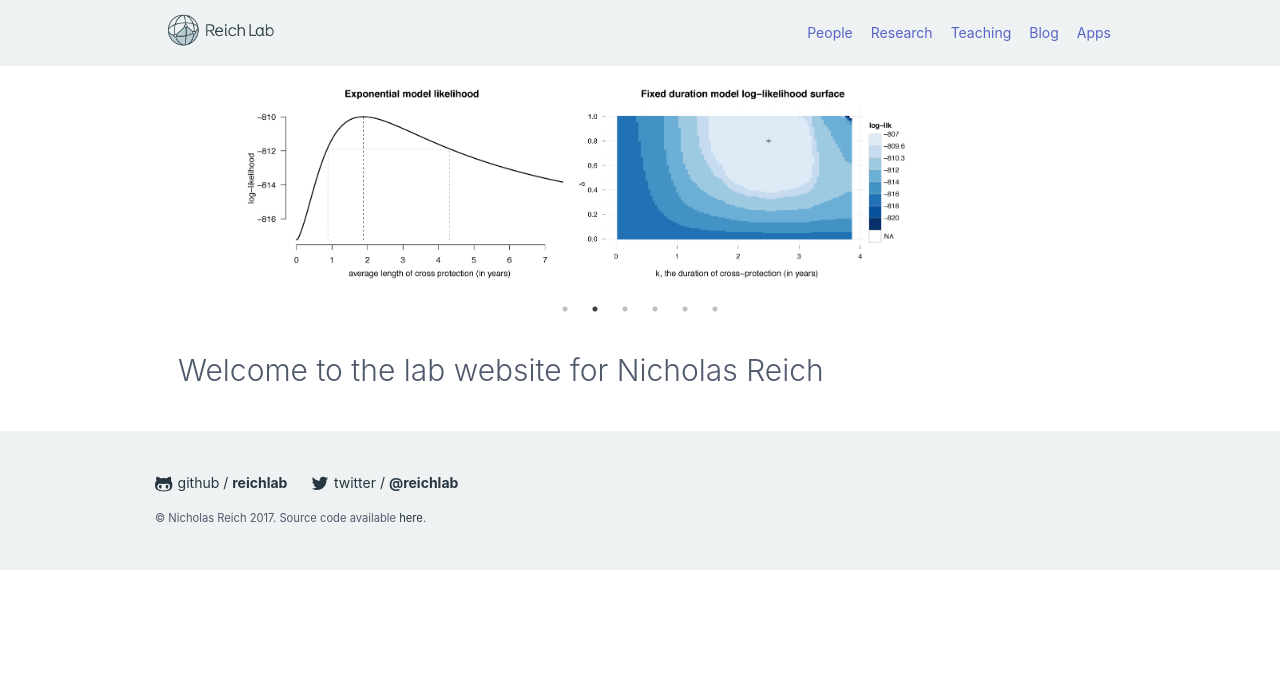
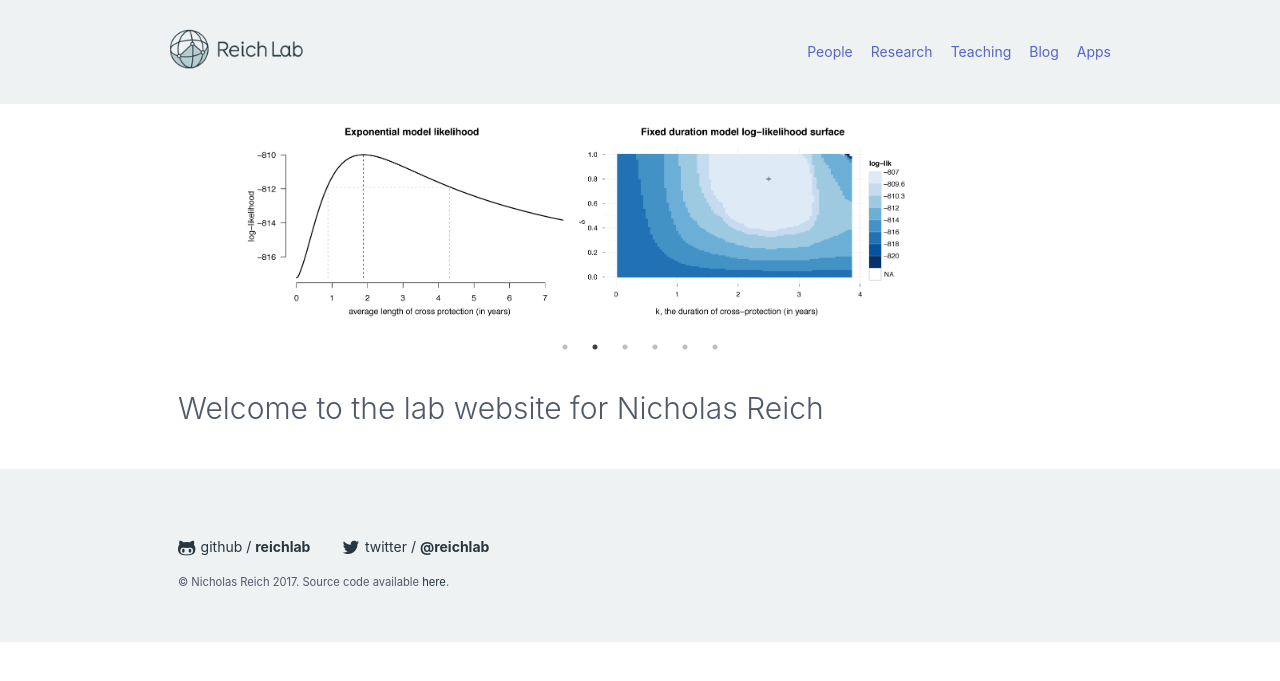
Before and after one commit to reichlab/reichlab.github.io, a Jekyll site: the page built from index.html, in a window 1280 px wide. Shown: the top 681 px of the page. Built offline with Jekyll 4.4.1, drawn with Linux system fonts in a browser that asks for light colours; nearby versions of some CDN libraries; the list of posts is cut into pages by our own code.

Commit message:
Fix footer/header padding

```diff
--- a/_includes/footer.html
+++ b/_includes/footer.html
@@ -1,5 +1,7 @@
 <footer class="bg-gray">
   <section class="section-footer container grid-960">
+    <div class="columns">
+      <div class="column col-12">
         <p>
           <a href="https://github.com/{{ site.github_username }}" id="github-btn" target="_blank">
             <span class="fa-lg">
@@ -21,5 +23,7 @@
           </a>
         </p>
         <p class="foot-note"><small>&copy; {{ site.author }} {{ site.time | date: '%Y' }}. Source code available <a href="{{ site.source_url }}">here</a>.</small></p>
+      </div>
+    </div>
   </section>
 </footer>
--- a/_includes/nav.html
+++ b/_includes/nav.html
@@ -1,6 +1,7 @@
 <section class="section-nav bg-gray">
   <section class="container grid-960">
-    <header class="navbar">
+    <div class="columns">
+      <header class="navbar column col-12">
         <section class="navbar-section">
           <a href="{{ site.baseurl }}/" class="navbar-brand mr-10">
             <img src="{{ site.baseurl }}/assets/images/logo/nav-logo.png" alt="Reich Lab">
@@ -22,5 +23,6 @@
           </div>
         </section>
       </header>
+    </div>
   </section>
 </section>
--- a/_sass/_footer.scss
+++ b/_sass/_footer.scss
@@ -1,6 +1,6 @@
 .section-footer {
-  padding: 3rem .5rem;
-  padding-top: 4rem;
+  padding: 2em;
+  padding-top: 4em;
 
   a {
     color: $color-gray-dark;
@@ -10,7 +10,7 @@
     }
 
     &#twitter-btn {
-      margin-left: 2rem;
+      margin-left: 2em;
 
       &:hover {
         color: $color-twitter;
--- a/_sass/_nav.scss
+++ b/_sass/_nav.scss
@@ -1,9 +1,9 @@
 .section-nav {
-  padding: 1rem .5rem;
+  padding: 1em .5em;
 
   .navbar-brand {
     img {
-      max-height: 40px;
+      max-height: 50px;
     }
   }
 }
```
Lines whose indentation alone changed are shown as unchanged.
